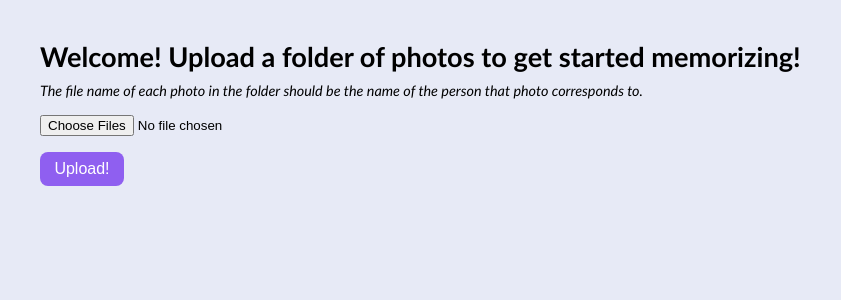
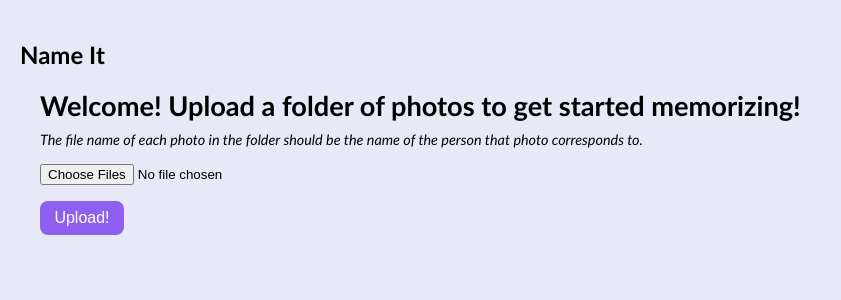
Before and after one commit to josephinel6/Hack-PNW-Spring-24, a Flask app: page / in a window 1280 px wide. Shown: the top 300 px of the page, without its empty margins (0-841 px from the left). Run offline with Flask 3, Linux system fonts and the light colour scheme.

Commit message:
Update index.html

```diff
--- a/templates/index.html
+++ b/templates/index.html
@@ -13,6 +13,7 @@
 
 <body>
     <div id="welcome">
+        <h2>Name It</h2>
         <h1>Welcome! Upload a folder of photos to get started memorizing!</h1>
         <label for="folderUpload" style="font-size: 0.9em"><i>The file name of each photo in the folder should be the
                 name
```
